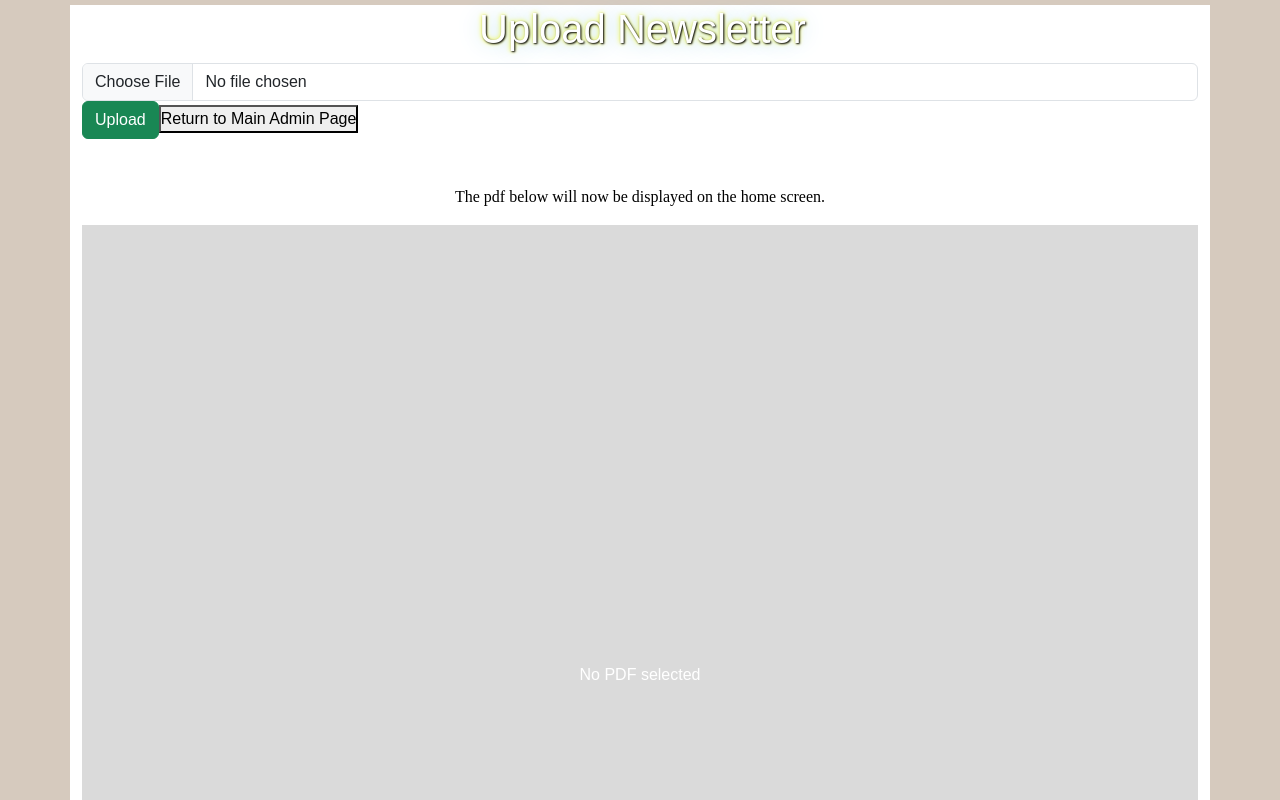
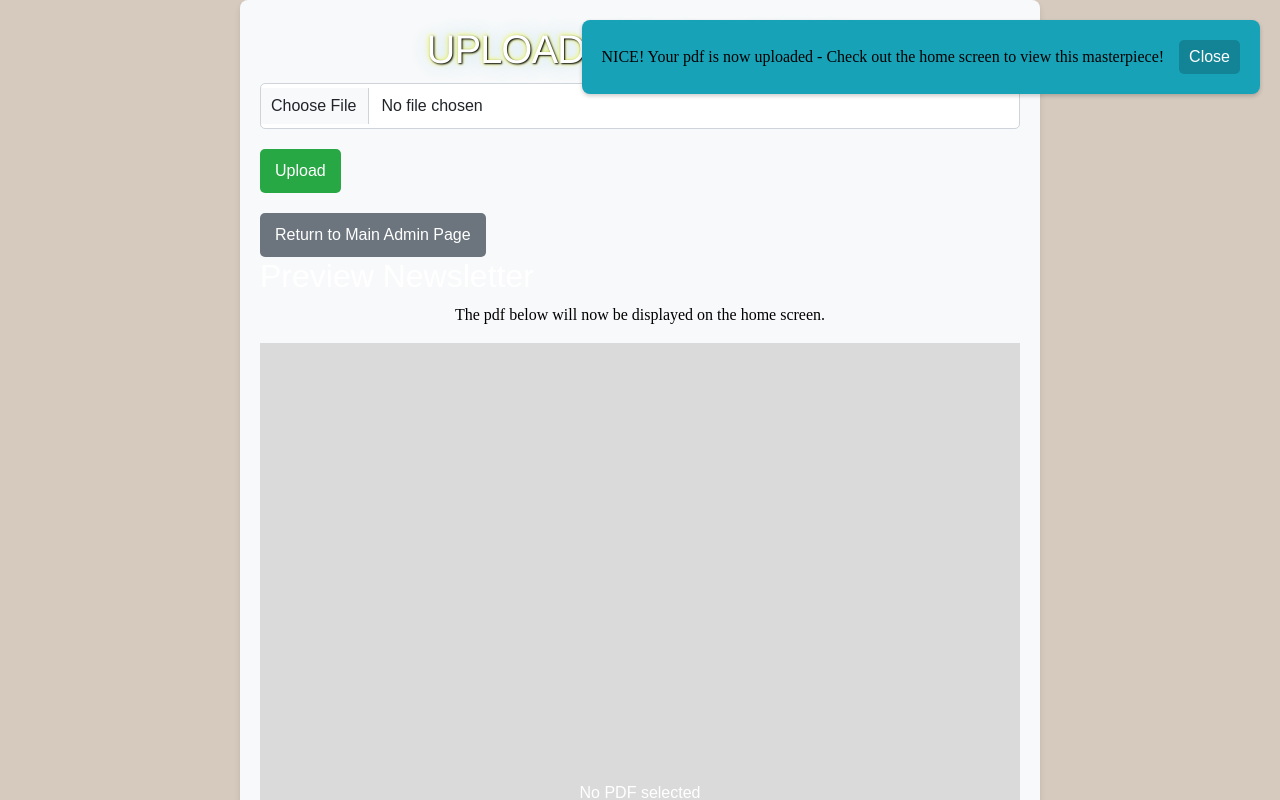
Before and after one commit to nmingora/Accessibility_WebApp, a React (Create React App) app in the folder client/udchat/: page /News in a window 1280 px wide. Both pictures are taken after a click on the button "Upload". Shown: the top 800 px of the page. Built offline with nearby package versions, Linux system fonts and the light colour scheme.

Commit message:
styling changes and endpoint call

```diff
--- /dev/null
+++ b/client/udchat/src/Components/Admin.css
@@ -0,0 +1,62 @@
+h1 {
+    font-family: "Helvetica Neue", Helvetica, Arial, sans-serif;
+    font-size: 2.5rem; /* 40px */
+    font-weight: 300; /* Lighter font weight for a modern look */
+    color: #3d3b3b; /* Deep gray for text */
+    text-align: center;
+    margin-bottom: 1rem; /* 16px */
+    letter-spacing: -1px; /* Slightly tighter letter spacing */
+    line-height: 1.2; /* Adjust line height for better readability */
+    text-transform: uppercase; /* Optional: Adds formality */
+    text-shadow: 1px 1px 0px #eee; /* Subtle shadow for depth - can be adjusted or removed */
+  }
+
+
+.login-container {
+    max-width: 400px;
+    margin: 2rem auto;
+    padding: 2rem;
+    background-color: #fff;
+    border-radius: 10px;
+    box-shadow: 0 4px 8px rgba(0,0,0,0.1);
+    text-align: center;
+  }
+
+  .login-container h1, .login-container h2 {
+    color: #333;
+  }
+
+  .login-container p {
+    color: #666;
+  }
+
+
+  .login-container input {
+    width: 100%;
+    padding: 10px;
+    margin: 10px 0;
+    border: 1px solid #ccc;
+    border-radius: 5px;
+    box-sizing: border-box; /* Ensures padding doesn't add to the width */
+  }
+
+  .login-container button {
+    width: 100%;
+    padding: 10px;
+    margin-top: 20px;
+    background-color: #007bff;
+    color: white;
+    border: none;
+    border-radius: 5px;
+    cursor: pointer;
+    font-size: 1rem;
+    transition: background-color 0.2s ease-in-out;
+  }
+
+  .login-container button:hover {
+    background-color: #0056b3;
+  }
+
+  body {
+    font-family: 'Roboto', sans-serif;
+  }
--- a/client/udchat/src/Components/Admin.js
+++ b/client/udchat/src/Components/Admin.js
@@ -3,6 +3,7 @@ import { auth } from '../firebaseConfig'; // Adjust the import path as necessary
 import { signInWithEmailAndPassword, signOut } from 'firebase/auth'; // Import signOut
 import Layout from './Layout';
 import { useNavigate } from 'react-router-dom';
+import './Admin.css';
 
 const AdminLogin = ({ onClose }) => {
   const [email, setEmail] = useState('');
--- a/client/udchat/src/Components/News.css
+++ b/client/udchat/src/Components/News.css
@@ -10,3 +10,88 @@
     background-color: rgb(218, 218, 218);
 
 }
+
+
+  .container {
+    max-width: 800px;
+    margin: 0 auto;
+    padding: 20px;
+    background-color: #f8f9fa;
+    border-radius: 8px;
+    box-shadow: 0 4px 6px rgba(0,0,0,0.1);
+  }
+
+
+
+  .form-control {
+    width: 100%;
+    padding: 10px;
+    margin-bottom: 20px;
+    border-radius: 5px;
+    border: 1px solid #ced4da;
+  }
+
+  .btn-success {
+    background-color: #28a745;
+    color: white;
+    border: none;
+    padding: 10px 15px;
+    font-size: 16px;
+    border-radius: 5px;
+    cursor: pointer;
+    transition: background-color 0.2s;
+  }
+
+  .btn-success:hover {
+    background-color: #218838;
+  }
+
+  button[type="button"] {
+    background-color: #6c757d;
+    color: white;
+    border: none;
+    padding: 10px 15px;
+    margin-top: 20px;
+    font-size: 16px;
+    border-radius: 5px;
+    cursor: pointer;
+    transition: background-color 0.2s;
+  }
+
+  button[type="button"]:hover {
+    background-color: #5a6268;
+  }
+
+
+
+  .coolAlert {
+    position: fixed;
+    top: 20px;
+    right: 20px;
+    background-color: #17a2b8;
+    color: #ffffff;
+    padding: 20px;
+    border-radius: 8px;
+    box-shadow: 0 2px 4px rgba(0,0,0,0.2);
+    display: flex;
+    align-items: center;
+    gap: 15px;
+    z-index: 1050; /* Above other content */
+  }
+
+  .coolAlert p {
+    margin: 0;
+  }
+
+  .coolAlert button {
+    background-color: #138496;
+    color: white;
+    border: none;
+    padding: 5px 10px;
+    border-radius: 5px;
+    cursor: pointer;
+  }
+
+  .coolAlert button:hover {
+    background-color: #117a8b;
+  }
--- a/client/udchat/src/Components/News.js
+++ b/client/udchat/src/Components/News.js
@@ -1,4 +1,4 @@
-//New.js
+// News.js
 import React, { useEffect, useState } from 'react';
 import 'bootstrap/dist/css/bootstrap.min.css';
 import "./News.css";
@@ -8,6 +8,7 @@ import { useNavigate } from 'react-router-dom';
 const News = () => {
   const [pdfFile, setPDFFile] = useState(null);
   const [viewPdf, setViewPdf] = useState(null);
+  const [showAlert, setShowAlert] = useState(false); // State to control the alert visibility
   const navigate = useNavigate();
 
   // Load PDF from localStorage when the component mounts
@@ -40,11 +41,22 @@ const News = () => {
 
   const handleSubmit = (e) => {
     e.preventDefault();
-    // This could be where you handle form submission if needed
+    setShowAlert(true); // Show the alert on form submission
   };
 
   const returnToAdmin = () => {
     navigate('/Admin'); // Adjust this to your desired route
+  };
+
+  // Corrected coolAlert function implementation
+  const CoolAlert = ({ onClose }) => {
+    const message = 'NICE! Your pdf is now uploaded - Check out the home screen to view this masterpiece!';
+    return (
+      <div className="coolAlert">
+        <p>{message}</p>
+        <button onClick={onClose}>Close</button>
+      </div>
+    );
   };
 
   return (
@@ -53,8 +65,10 @@ const News = () => {
       <form onSubmit={handleSubmit}>
         <input type="file" className="form-control" onChange={handleChange} />
         <button type="submit" className="btn btn-success">Upload</button>
-        <button type="button" onClick={returnToAdmin}>Return to Main Admin Page</button>
       </form>
+      <button type="button" onClick={returnToAdmin}>Return to Main Admin Page</button>
+
+      {showAlert && <CoolAlert onClose={() => setShowAlert(false)} />}
 
       <h2>Preview Newsletter</h2>
       <p>The pdf below will now be displayed on the home screen.</p>
--- a/client/udchat/src/Components/SignUp.js
+++ b/client/udchat/src/Components/SignUp.js
@@ -72,7 +72,7 @@ const Signup = () => {
     if(validateInputs()){
       const applicationData = [firstName,lastName,createUsername,password,phoneNumber,dob,address,notes];
       try{
-        const response = await fetch("/api/uptown/apply",
+        const response = await fetch("http://localhost:3005/api/uptown/apply",
         {
           method:"Put",
           headers:{'content-Type':'application/json'},
```
